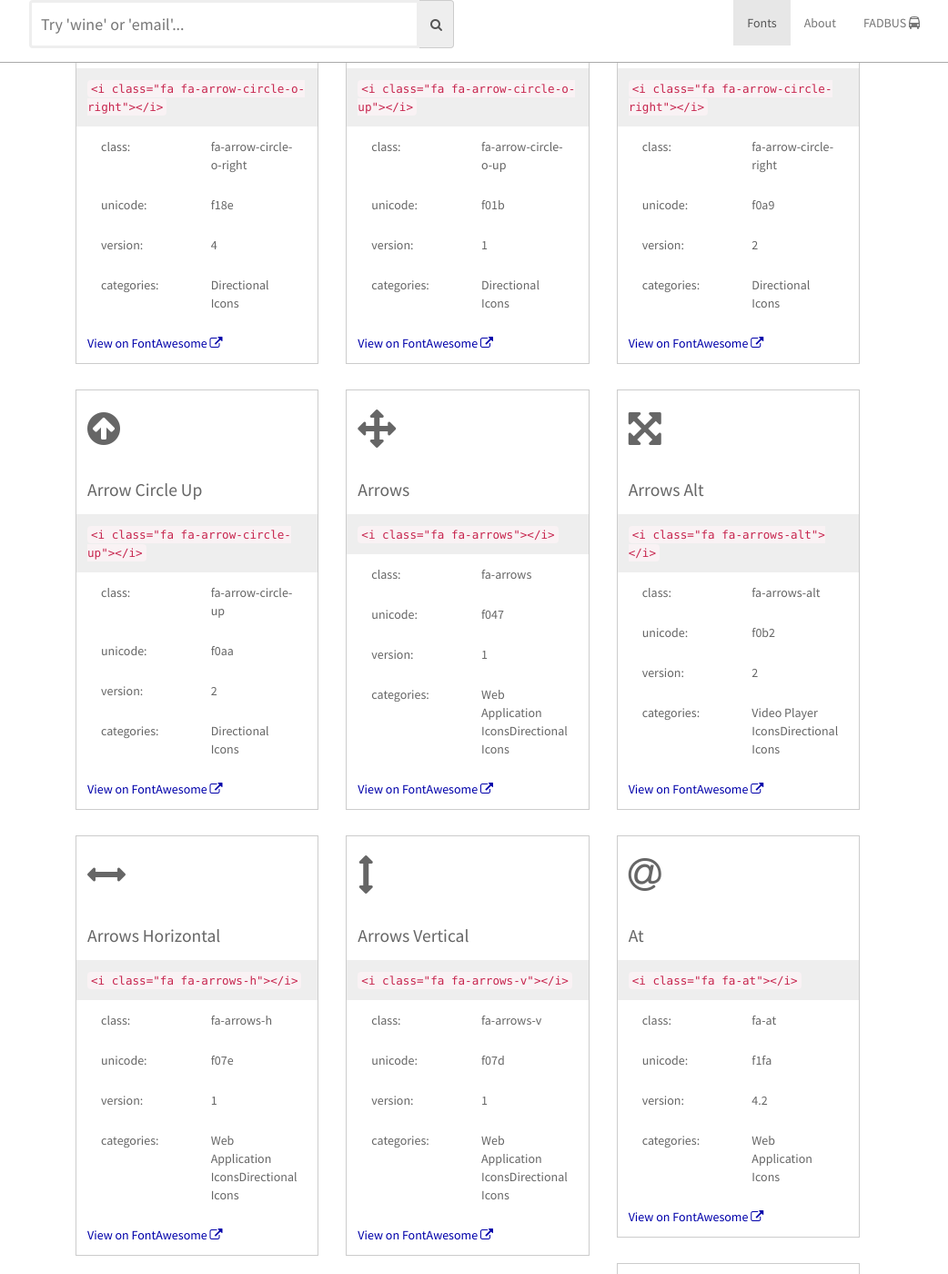
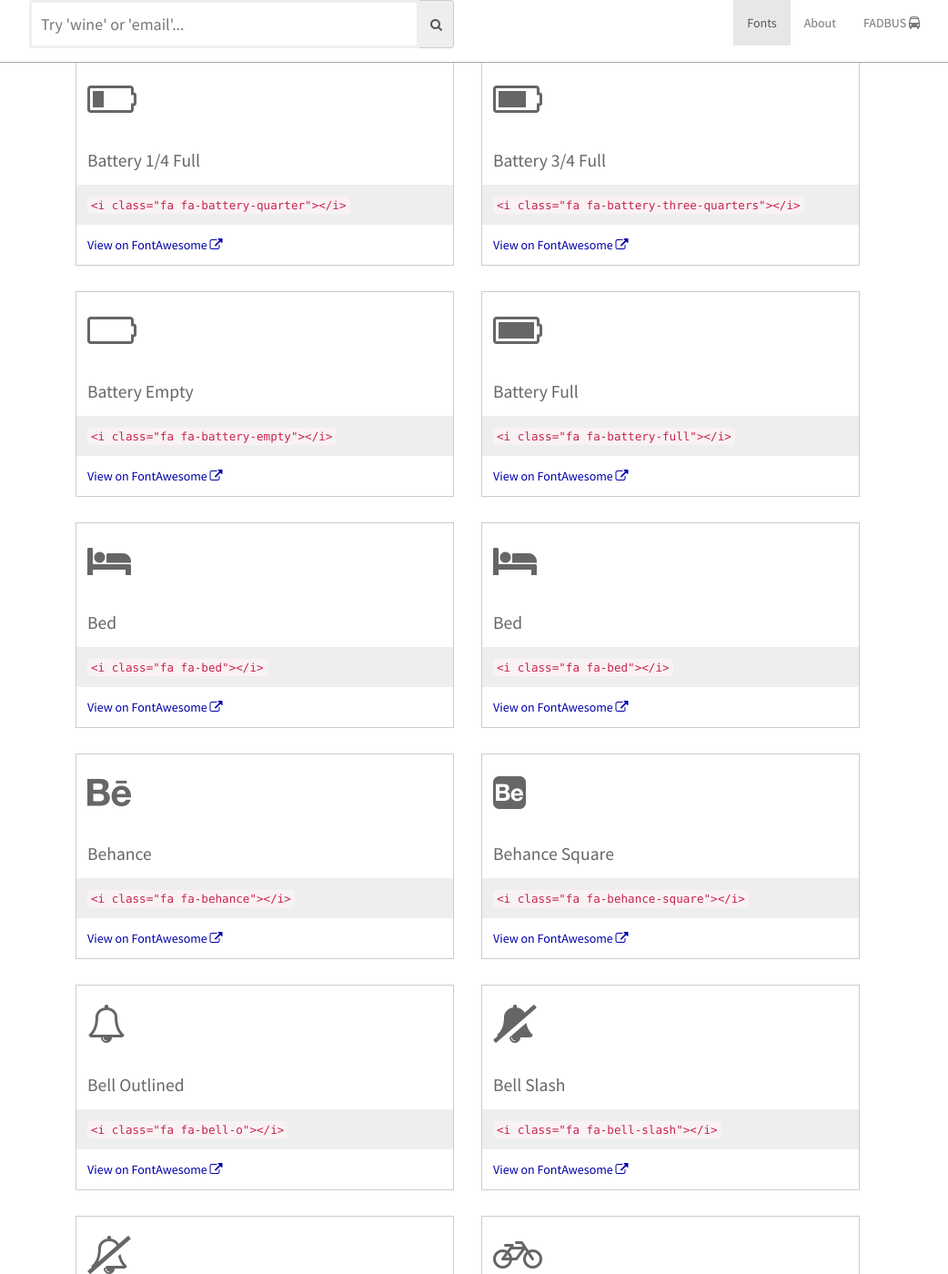
Before and after one commit to fadbus/fadbus.github.io, a Jekyll site: the page built from new.html, in a window 1280 px wide and 1400 px high, scrolled down 4352 px. Shown: the whole window at 91% size, without its empty margins (126-1168 px from the left). Built offline with Jekyll 4.4.1, drawn with Linux system fonts in a browser that asks for light colours; comment, search, counter and statistics services are not loaded; some of the changed text lies outside the part shown.

Commit message:
Removes cruft from cards on the new format.

```diff
--- a/new.html
+++ b/new.html
@@ -15,7 +15,7 @@ navbar: "fonts"
     {% assign fonts = site.data.fontawesome.icons | sort: 'name' %}
     {% for font in fonts %}
 
-      <div class="col-md-4 card-column">
+      <div class="col-md-6 card-column">
       <div class="card">
 
           <div class="row icon">
@@ -27,25 +27,7 @@ navbar: "fonts"
           <div class="row icon-code">
             <code>&lt;i class="fa {{ site.data.fontawesome.prefix }}{{ font.id }}"&gt;&lt;/i&gt;</code>
           </div>
-          <div class="row">
-            <div class="col-md-6 meta">class:</div>
-            <div class="col-md-6 class">{{ site.data.fontawesome.prefix }}{{ font.id }}</div>
-            <!-- hide the metadata row, but it must be included -->
-            <div class="col-md-6 meta hidden">metadata:</div>
-            <div class="col-md-6 class hidden">{{ font.meta }}</div>
-          </div>
-          <div class="row">
-            <div class="col-md-6 meta">unicode:</div>
-            <div class="col-md-6 unicode">{{ font.unicode }}</div>
-          </div>
-          <div class="row">
-            <div class="col-md-6 meta">version:</div>
-            <div class="col-md-6 version">{{ font.created }}</div>
-          </div>
-          <div class="row">
-            <div class="col-md-6 meta">categories:</div>
-            <div class="col-md-6 categories">{{ font.categories }}</div>
-          </div>
+          <span class="col-md-6 searchable hidden">{{ font.meta }} | {{ font.id }} | {{ font.unicode }} | {{ font.created }} | {{ font.categories}}</span>
           <div class="row icon-link">
             <a href="{{ site.fontAwesomeFontBaseUrl }}{{ font.id }}" data-toggle="tooltip" data-placement="right" rel="tooltip" title="{{ font.meta }}" target="_blank">View on FontAwesome&nbsp;<i class="fa fa-external-link"></i></a>
           </div>
```
